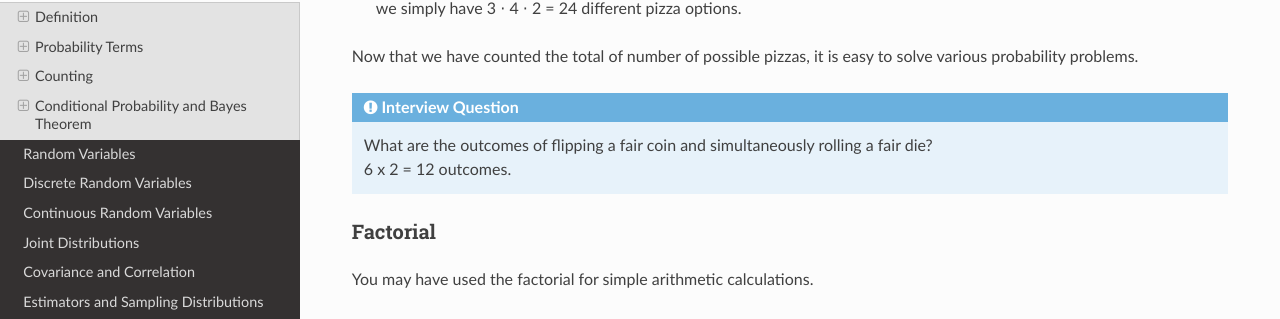
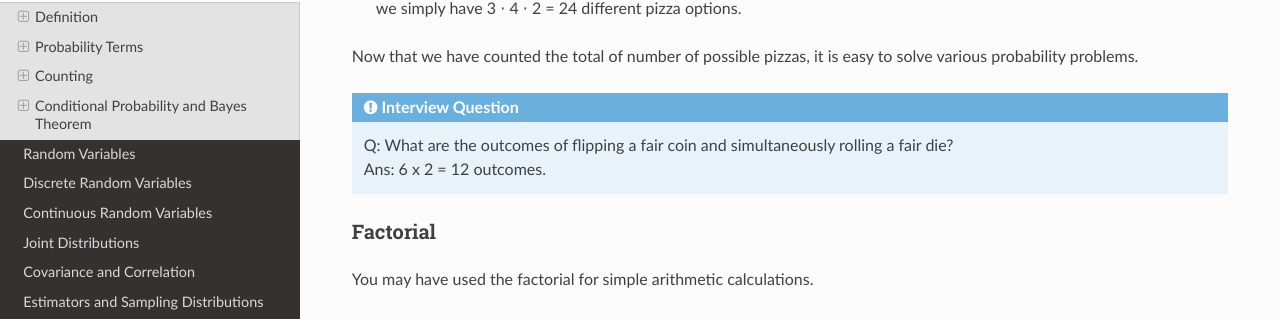
Before and after one commit to akkefa/ml-notes, a Sphinx documentation site: the page built from docs/probability/what_is_probability.rst, in a window 1280 px wide and 900 px high, scrolled down 2890 px. Shown: the part 122-441 px from the top of the window. Built offline with Sphinx 7.4.7 and the Read the Docs theme 2.0.0, drawn with Linux system fonts in a browser that asks for light colours.

Commit message:
New changes.

```diff
--- a/docs/probability/what_is_probability.rst
+++ b/docs/probability/what_is_probability.rst
@@ -131,8 +131,8 @@
 
 .. admonition:: Interview Question
 
-    | What are the outcomes of flipping a fair coin and simultaneously rolling a fair die?
-    | 6 x 2 = 12 outcomes.
+    | Q: What are the outcomes of flipping a fair coin and simultaneously rolling a fair die?
+    | Ans: 6 x 2 = 12 outcomes.
 
 Factorial
 ----------
```
